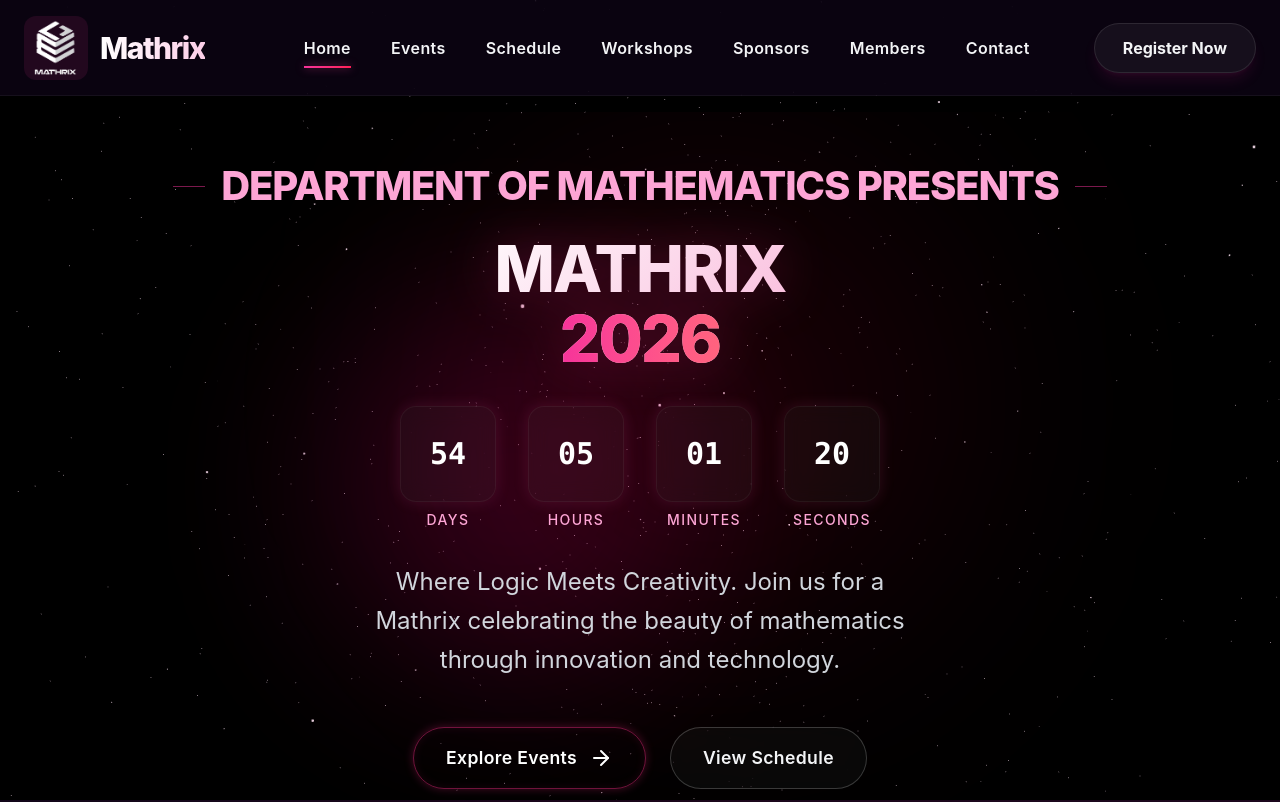
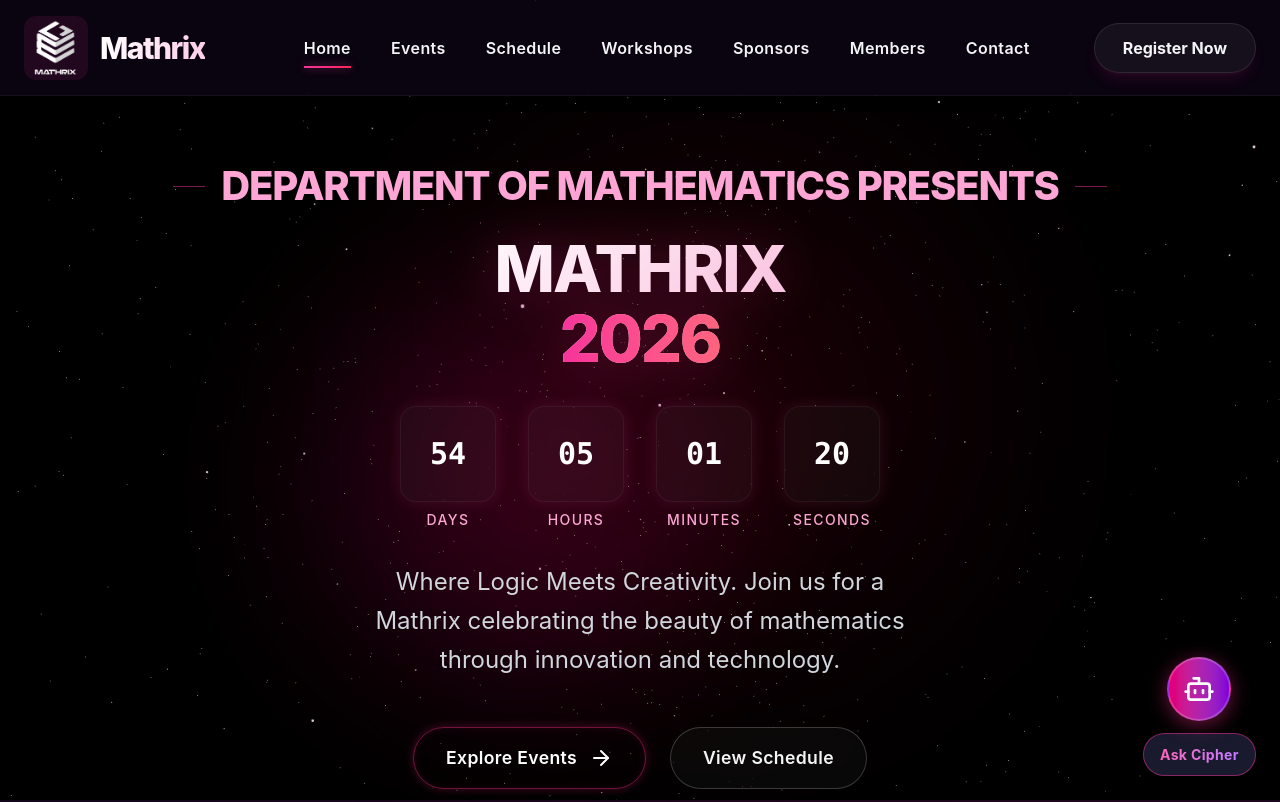
Before and after one commit to lokeshh29/mathrix-website-2026, a React (Vite) app in the folder frontend/: page / in a window 1280 px wide. Shown: the top 802 px of the page. Built offline with nearby package versions, Linux system fonts and the light colour scheme.

Commit message:
fix: change mathrixia to cipher

```diff
--- /dev/null
+++ b/frontend/src/components/ChatBot.jsx
@@ -0,0 +1,157 @@
+import React, { useState } from 'react';
+import { motion, AnimatePresence } from 'framer-motion';
+import { MessageSquare, X, Send, Bot } from 'lucide-react';
+
+const ChatBot = () => {
+    const [isOpen, setIsOpen] = useState(false);
+    const [messages, setMessages] = useState([
+        { id: 1, text: "Hello! I am Cipher. How can I assist you with Mathrix 2026 today?", sender: 'bot' }
+    ]);
+    const [input, setInput] = useState("");
+
+    const handleSend = (e) => {
+        e.preventDefault();
+        if (!input.trim()) return;
+
+        // Add user message
+        const userMsg = { id: Date.now(), text: input, sender: 'user' };
+        setMessages(prev => [...prev, userMsg]);
+        setInput("");
+
+        // Simulate bot response
+        setTimeout(() => {
+            const botMsg = { id: Date.now() + 1, text: "I'm currently in demo mode! I'll be fully operational soon to help with event registrations and queries.", sender: 'bot' };
+            setMessages(prev => [...prev, botMsg]);
+        }, 1000);
+    };
+
+    return (
+        <div className="fixed bottom-6 right-6 z-50 flex flex-col items-end pointer-events-none"> {/* Container to manage layout, pointer-events-none to let clicks pass through empty space */}
+
+            <AnimatePresence>
+                {isOpen && (
+                    <motion.div
+                        initial={{ opacity: 0, y: 20, scale: 0.95 }}
+                        animate={{ opacity: 1, y: 0, scale: 1 }}
+                        exit={{ opacity: 0, y: 20, scale: 0.95 }}
+                        transition={{ duration: 0.2 }}
+                        className="pointer-events-auto mb-4 w-80 md:w-96 glass-card border border-pink-500/30 overflow-hidden flex flex-col shadow-[0_0_50px_rgba(219,39,119,0.25)]"
+                    >
+                        {/* Header */}
+                        <div className="p-4 bg-[#1a1a2e] border-b border-white/5 flex items-center justify-between backdrop-blur-md relative overflow-hidden">
+                            <div className="absolute inset-0 bg-gradient-to-r from-pink-600/20 to-purple-600/20" />
+                            <div className="relative flex items-center gap-3">
+                                <div className="p-2 bg-gradient-to-br from-pink-500 to-purple-600 rounded-xl shadow-lg shadow-pink-500/20">
+                                    <Bot size={20} className="text-white" />
+                                </div>
+                                <div>
+                                    <h3 className="font-bold text-white text-sm tracking-wide">Cipher</h3>
+                                    <span className="text-[10px] text-gray-400 flex items-center gap-1.5 uppercase font-medium tracking-wider">
+                                        <span className="w-1.5 h-1.5 rounded-full bg-emerald-500 shadow-[0_0_8px_rgba(16,185,129,0.5)]"></span>
+                                        Online
+                                    </span>
+                                </div>
+                            </div>
+                            <button
+                                onClick={() => setIsOpen(false)}
+                                className="relative p-2 hover:bg-white/10 rounded-lg transition-colors text-gray-400 hover:text-white"
+                            >
+                                <X size={18} />
+                            </button>
+                        </div>
+
+                        {/* Chat Area */}
+                        <div className="h-80 overflow-y-auto p-4 space-y-4 bg-[#0f0518]/95 scrollbar-thin scrollbar-thumb-white/10">
+                            {messages.map((msg) => (
+                                <div
+                                    key={msg.id}
+                                    className={`flex ${msg.sender === 'user' ? 'justify-end' : 'justify-start'}`}
+                                >
+                                    <div
+                                        className={`max-w-[85%] p-3.5 rounded-2xl text-sm leading-relaxed shadow-sm ${msg.sender === 'user'
+                                            ? 'bg-pink-600 text-white rounded-br-none shadow-pink-900/20'
+                                            : 'bg-[#1a1a2e] text-gray-100 border border-white/5 rounded-bl-none'
+                                            }`}
+                                    >
+                                        {msg.text}
+                                    </div>
+                                </div>
+                            ))}
+                        </div>
+
+                        {/* Input Area */}
+                        <form onSubmit={handleSend} className="p-3 bg-[#1a1a2e] border-t border-white/5 flex gap-2">
+                            <input
+                                type="text"
+                                value={input}
+                                onChange={(e) => setInput(e.target.value)}
+                                placeholder="Type your query..."
+                                className="flex-1 bg-black/20 border border-white/10 rounded-xl px-4 py-2.5 text-sm text-white focus:outline-none focus:border-pink-500/50 focus:bg-black/40 transition-all placeholder:text-gray-600"
+                            />
+                            <button
+                                type="submit"
+                                className="p-2.5 bg-pink-600 hover:bg-pink-500 rounded-xl text-white transition-all shadow-lg shadow-pink-600/20 hover:scale-105 active:scale-95 disabled:opacity-50 disabled:cursor-not-allowed"
+                                disabled={!input.trim()}
+                            >
+                                <Send size={18} />
+                            </button>
+                        </form>
+                    </motion.div>
+                )}
+            </AnimatePresence>
+
+            {/* Toggle Button Container */}
+            <motion.div
+                className="flex flex-col items-center gap-2 pointer-events-auto cursor-pointer group"
+                onClick={() => setIsOpen(!isOpen)}
+                animate={{
+                    scale: [1, 1.05, 1],
+                }}
+                transition={{
+                    duration: 3,
+                    repeat: Infinity,
+                    ease: "easeInOut"
+                }}
+                whileHover={{ scale: 1.1 }}
+                whileTap={{ scale: 0.95 }}
+            >
+                <div
+                    className="relative w-14 h-14 md:w-16 md:h-16 rounded-full bg-gradient-to-r from-pink-600 to-purple-700 hover:from-pink-500 hover:to-purple-600 text-white flex items-center justify-center border-2 border-white/20 z-50 shadow-[0_4px_20px_rgba(219,39,119,0.5)] group-hover:shadow-[0_4px_30px_rgba(219,39,119,0.8)] transition-shadow duration-300"
+                >
+                    <AnimatePresence mode='wait'>
+                        {isOpen ? (
+                            <motion.div
+                                key="close"
+                                initial={{ rotate: -90, opacity: 0 }}
+                                animate={{ rotate: 0, opacity: 1 }}
+                                exit={{ rotate: 90, opacity: 0 }}
+                                transition={{ duration: 0.2 }}
+                            >
+                                <X size={28} />
+                            </motion.div>
+                        ) : (
+                            <motion.div
+                                key="open"
+                                initial={{ scale: 0, opacity: 0 }}
+                                animate={{ scale: 1, opacity: 1 }}
+                                exit={{ scale: 0, opacity: 0 }}
+                                transition={{ duration: 0.2 }}
+                            >
+                                <Bot size={32} />
+                            </motion.div>
+                        )}
+                    </AnimatePresence>
+                </div>
+
+                {/* Text Badge */}
+                <div className="bg-[#1a1a2e] border border-pink-500/50 px-4 py-1.5 rounded-full shadow-[0_4px_15px_rgba(0,0,0,0.5)] mt-1 group-hover:border-pink-400 transition-colors">
+                    <span className="text-sm font-bold text-transparent bg-clip-text bg-gradient-to-r from-pink-400 to-purple-400 tracking-wide">
+                        Ask Cipher
+                    </span>
+                </div>
+            </motion.div>
+        </div>
+    );
+};
+
+export default ChatBot;
--- a/frontend/src/components/Layout.jsx
+++ b/frontend/src/components/Layout.jsx
@@ -1,6 +1,8 @@
 import React from 'react';
 import Navbar from './Navbar';
 import ThreeBackground from './ThreeBackground';
+
+import ChatBot from './ChatBot';
 
 const Layout = ({ children }) => {
     return (
@@ -10,6 +12,7 @@ const Layout = ({ children }) => {
             <main className="flex-grow pt-28 relative z-10">
                 {children}
             </main>
+            <ChatBot />
             <footer className="glass border-t border-white/10 py-8 mt-20">
                 <div className="container mx-auto px-4 text-center text-gray-400">
                     <p>© 2026 Mathrix Mathrix. All rights reserved.</p>
```
